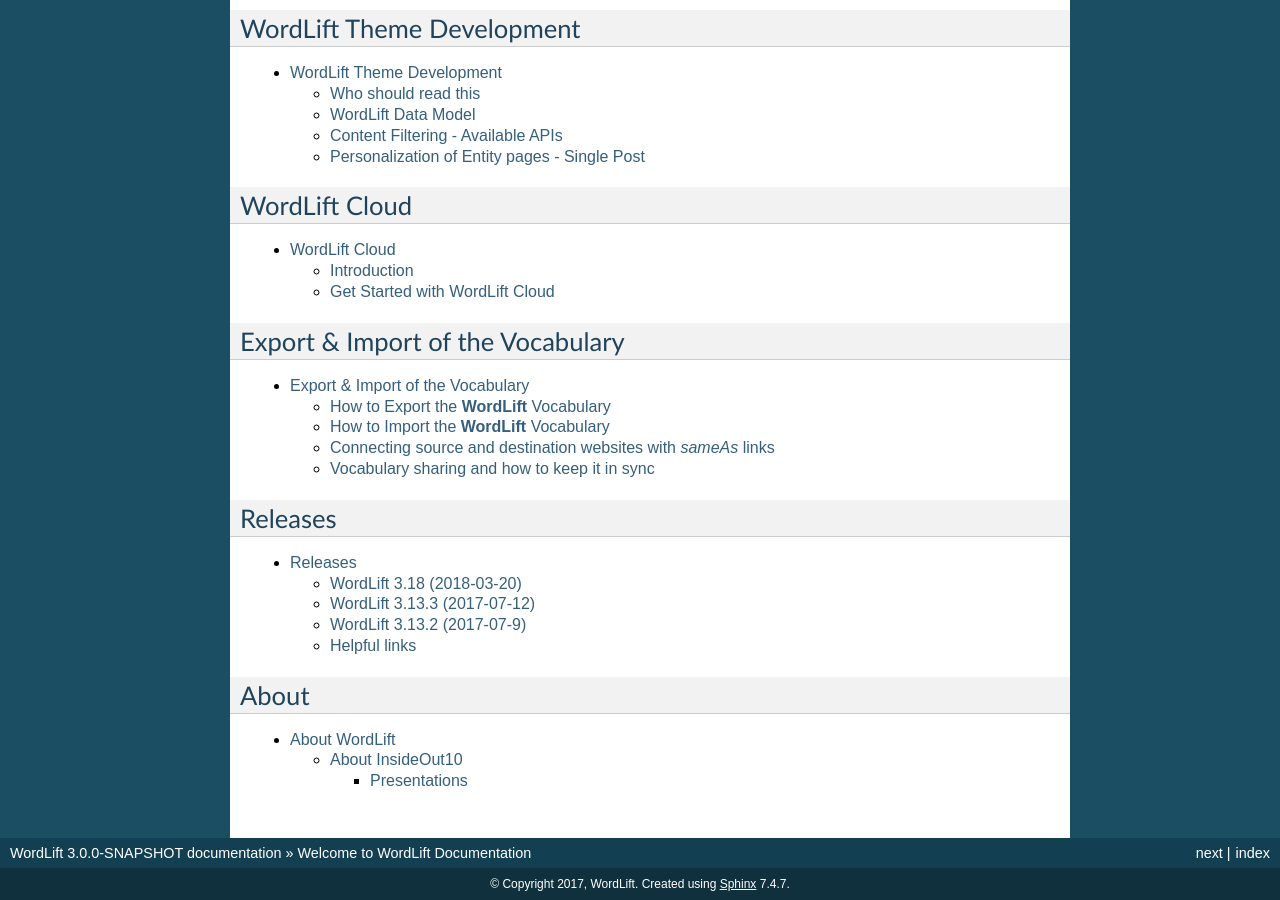
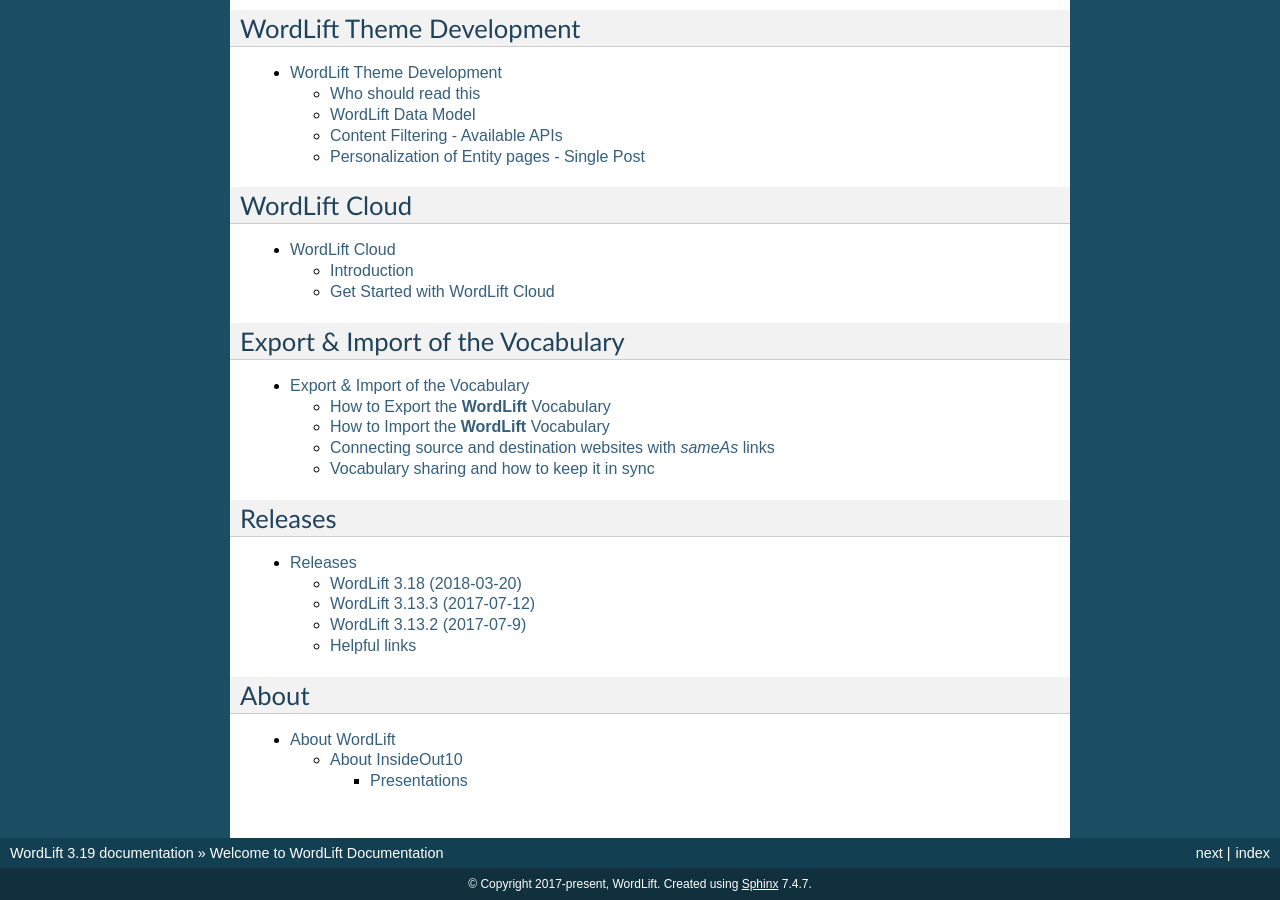
Before and after one commit to insideout10/wordlift-docs, a Sphinx documentation site: the page built from docs/index.rst, in a window 1280 px wide and 900 px high, scrolled down 1896 px. Built offline with Sphinx 7.4.7, drawn with Linux system fonts in a browser that asks for light colours; some of the changed text lies outside the part shown.

Commit message:
update the copyright and version.

```diff
--- a/docs/conf.py
+++ b/docs/conf.py
@@ -44,16 +44,16 @@
 
 # General information about the project.
 project = u'WordLift'
-copyright = u'2017, WordLift'
+copyright = u'2017-present, WordLift'
 
 # The version info for the project you're documenting, acts as replacement for
 # |version| and |release|, also used in various other places throughout the
 # built documents.
 #
 # The short X.Y version.
-version = '3.0.0-SNAPSHOT'
+version = '3.19'
 # The full version, including alpha/beta/rc tags.
-release = '3.0.0-SNAPSHOT'
+release = '3.19'
 
 # The language for content autogenerated by Sphinx. Refer to documentation
 # for a list of supported languages.
```
